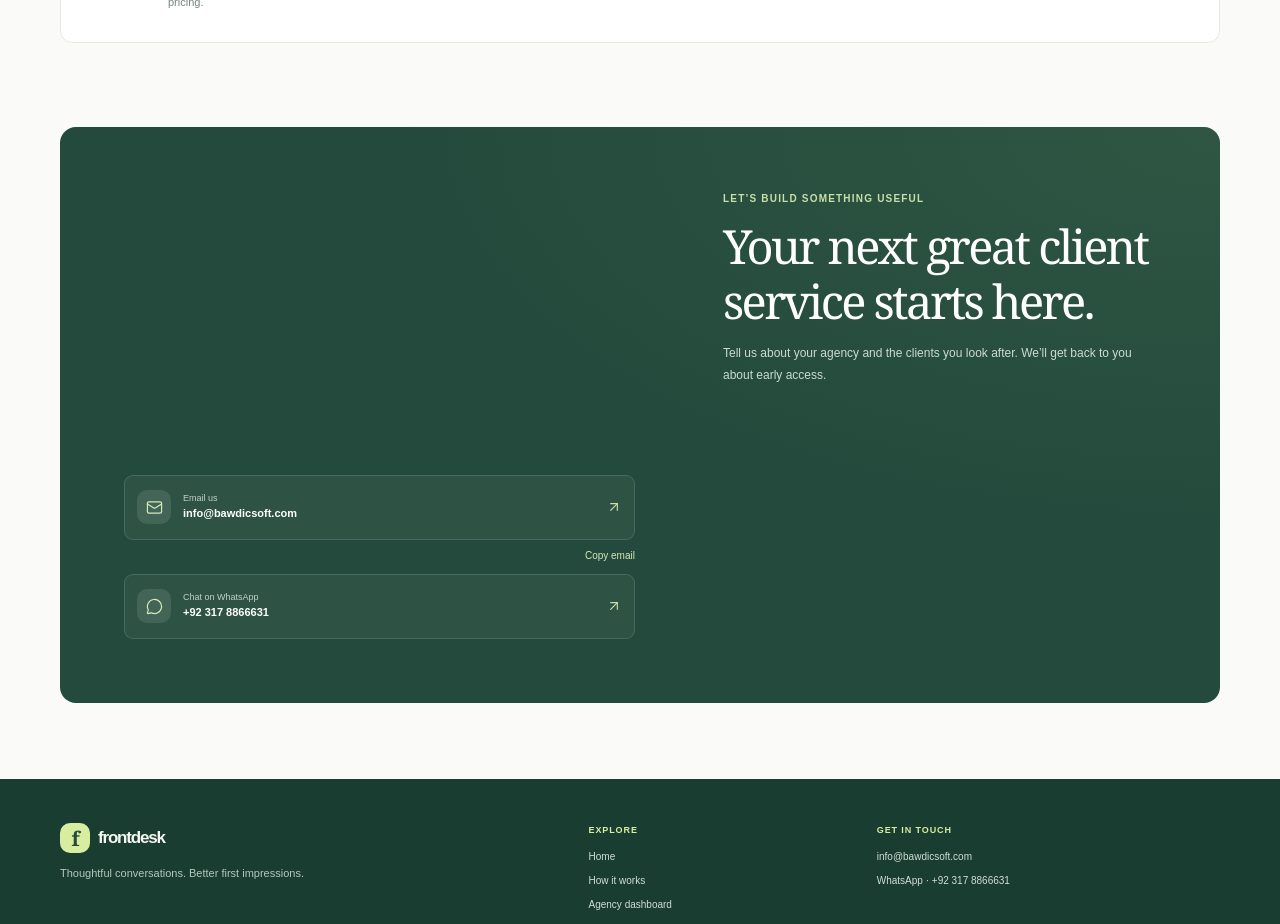
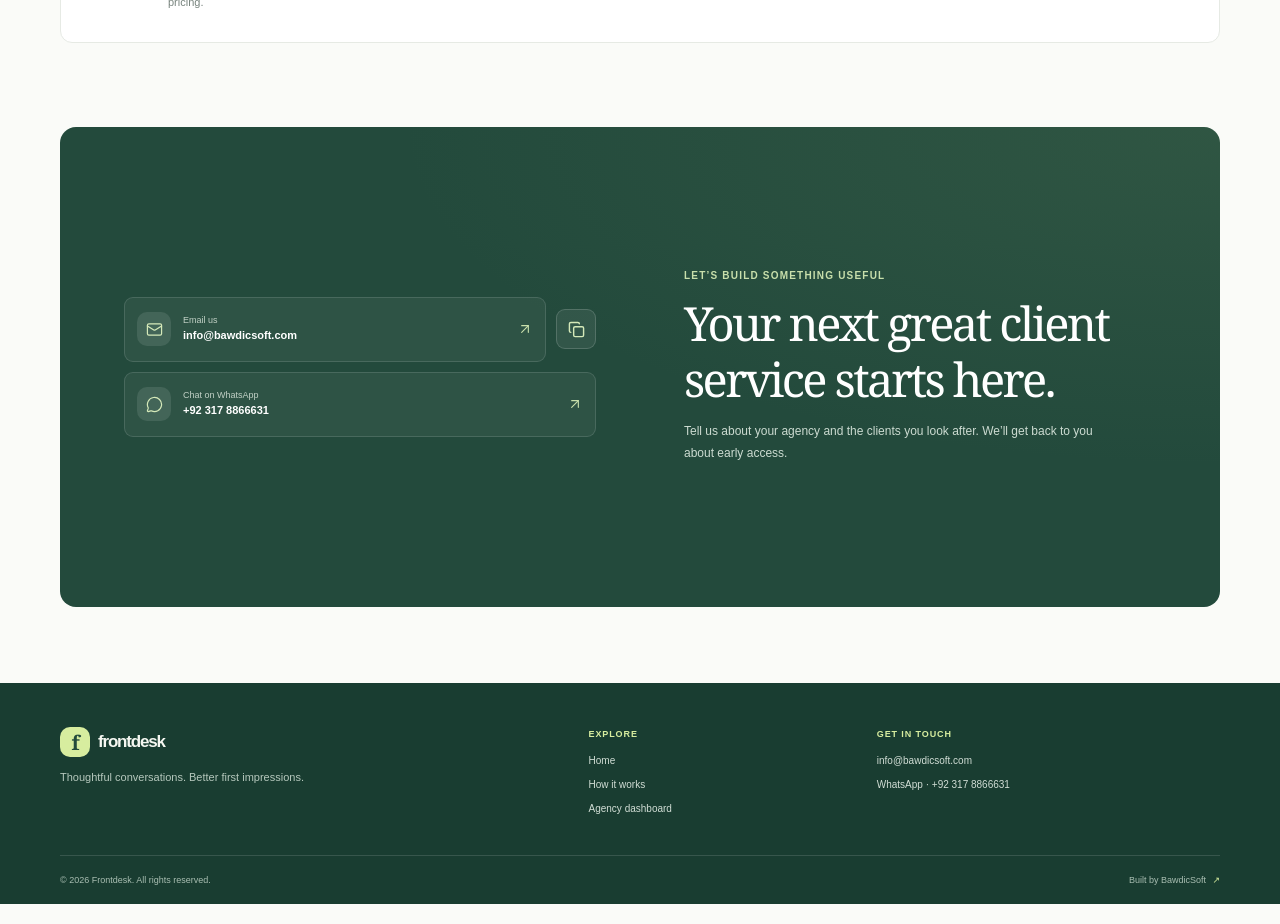
Before and after one commit to ahmedalimughal3/frontend-website, a Next.js app: page / in a window 1280 px wide. Shown: the part 2040-2964 px from the top of the page. Built offline with nearby package versions, Linux system fonts and the light colour scheme.

Commit message:
get early access section update

```diff
--- a/app/globals.css
+++ b/app/globals.css
@@ -931,10 +931,10 @@ select:focus-visible {
 .contact-card {
   display: grid;
   grid-template-areas: "actions copy";
-  grid-template-columns: minmax(0, 1.18fr) minmax(0, 1fr);
-  align-items: stretch;
-  gap: clamp(32px, 7vw, 88px);
-  min-height: 576px;
+  grid-template-columns: repeat(2, minmax(0, 1fr));
+  align-items: center;
+  gap: clamp(40px, 7vw, 88px);
+  min-height: 480px;
   border-radius: 16px;
   padding: clamp(28px, 5.2vw, 64px);
   background:
@@ -945,12 +945,12 @@ select:focus-visible {
 
 .contact-copy {
   grid-area: copy;
-  align-self: start;
+  align-self: center;
 }
 
 .contact-actions {
   grid-area: actions;
-  align-self: end;
+  align-self: center;
 }
 
 .contact-copy .eyebrow {
@@ -982,7 +982,7 @@ select:focus-visible {
   min-width: 0;
   grid-template-columns: minmax(0, 1fr) auto;
   align-items: center;
-  gap: 8px 10px;
+  gap: 10px;
 }
 
 .contact-method {
@@ -990,7 +990,7 @@ select:focus-visible {
   min-width: 0;
   min-height: 65px;
   width: 100%;
-  grid-column: 1 / -1;
+  grid-column: 1;
   align-items: center;
   gap: 12px;
   border: 1px solid rgb(255 255 255 / 13%);
@@ -1040,14 +1040,26 @@ select:focus-visible {
 }
 
 .contact-copy-button {
-  grid-column: 2;
-  justify-self: end;
-  border: 0;
+  display: grid;
+  width: 40px;
+  height: 40px;
+  place-items: center;
+  border: 1px solid rgb(255 255 255 / 16%);
+  border-radius: 9px;
   padding: 0;
-  background: transparent;
+  background: rgb(255 255 255 / 7%);
   color: #d5e9b9;
   cursor: pointer;
-  font-size: 10px;
+  transition: background 160ms ease, border-color 160ms ease;
+}
+
+.contact-copy-button:hover {
+  border-color: rgb(255 255 255 / 28%);
+  background: rgb(255 255 255 / 13%);
+}
+
+.contact-copy-button:focus-visible {
+  outline-color: #d7ed9f;
 }
 
 .site-footer {
@@ -1851,6 +1863,10 @@ select:focus-visible {
     padding: 29px 22px;
   }
 
+  .contact-card .contact-actions {
+    width: 100%;
+  }
+
   .contact-copy h2 {
     font-size: 36px;
   }
--- a/components/contact-actions.tsx
+++ b/components/contact-actions.tsx
@@ -1,20 +1,22 @@
 "use client";
 
 import { useState } from "react";
-import { ArrowUpRight, Mail, MessageCircle } from "lucide-react";
+import { ArrowUpRight, Check, Copy, Mail, MessageCircle } from "lucide-react";
 
 export default function ContactActions() {
-  const [copyState, setCopyState] = useState("Copy email");
+  const [copyState, setCopyState] = useState<"idle" | "copied" | "unavailable">(
+    "idle",
+  );
 
   async function copyEmail() {
     try {
       await navigator.clipboard.writeText("info@bawdicsoft.com");
-      setCopyState("Copied");
+      setCopyState("copied");
     } catch {
-      setCopyState("Copy unavailable");
+      setCopyState("unavailable");
     }
 
-    window.setTimeout(() => setCopyState("Copy email"), 1800);
+    window.setTimeout(() => setCopyState("idle"), 1800);
   }
 
   return (
@@ -35,9 +37,27 @@ export default function ContactActions() {
         <button
           className="contact-copy-button"
           onClick={copyEmail}
+          aria-label={
+            copyState === "copied"
+              ? "Email copied"
+              : copyState === "unavailable"
+                ? "Email could not be copied"
+                : "Copy email address"
+          }
+          title={
+            copyState === "copied"
+              ? "Copied"
+              : copyState === "unavailable"
+                ? "Copy unavailable"
+                : "Copy email"
+          }
           type="button"
         >
-          {copyState}
+          {copyState === "copied" ? (
+            <Check size={17} aria-hidden="true" />
+          ) : (
+            <Copy size={17} aria-hidden="true" />
+          )}
         </button>
       </div>
       <a
```
